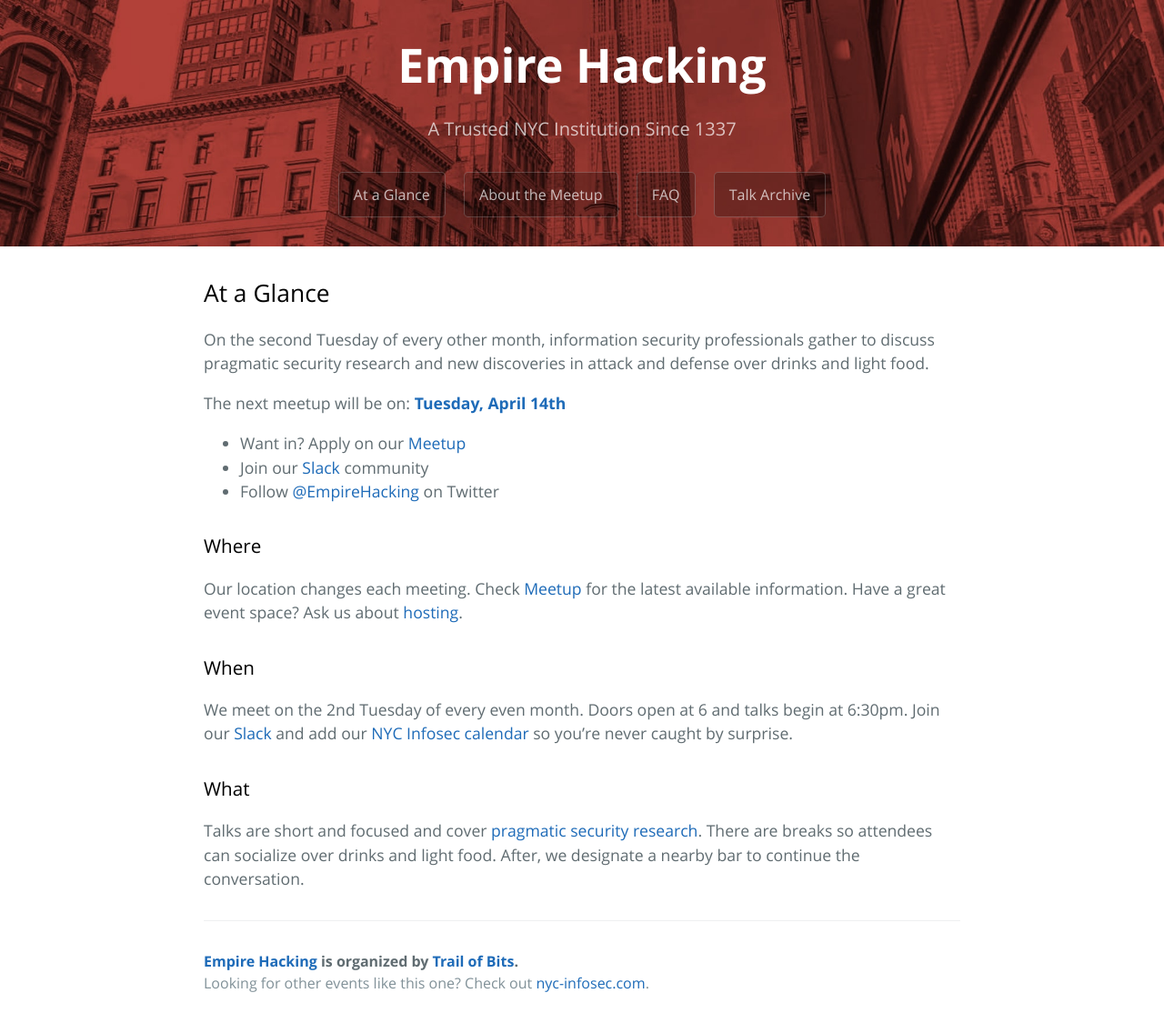
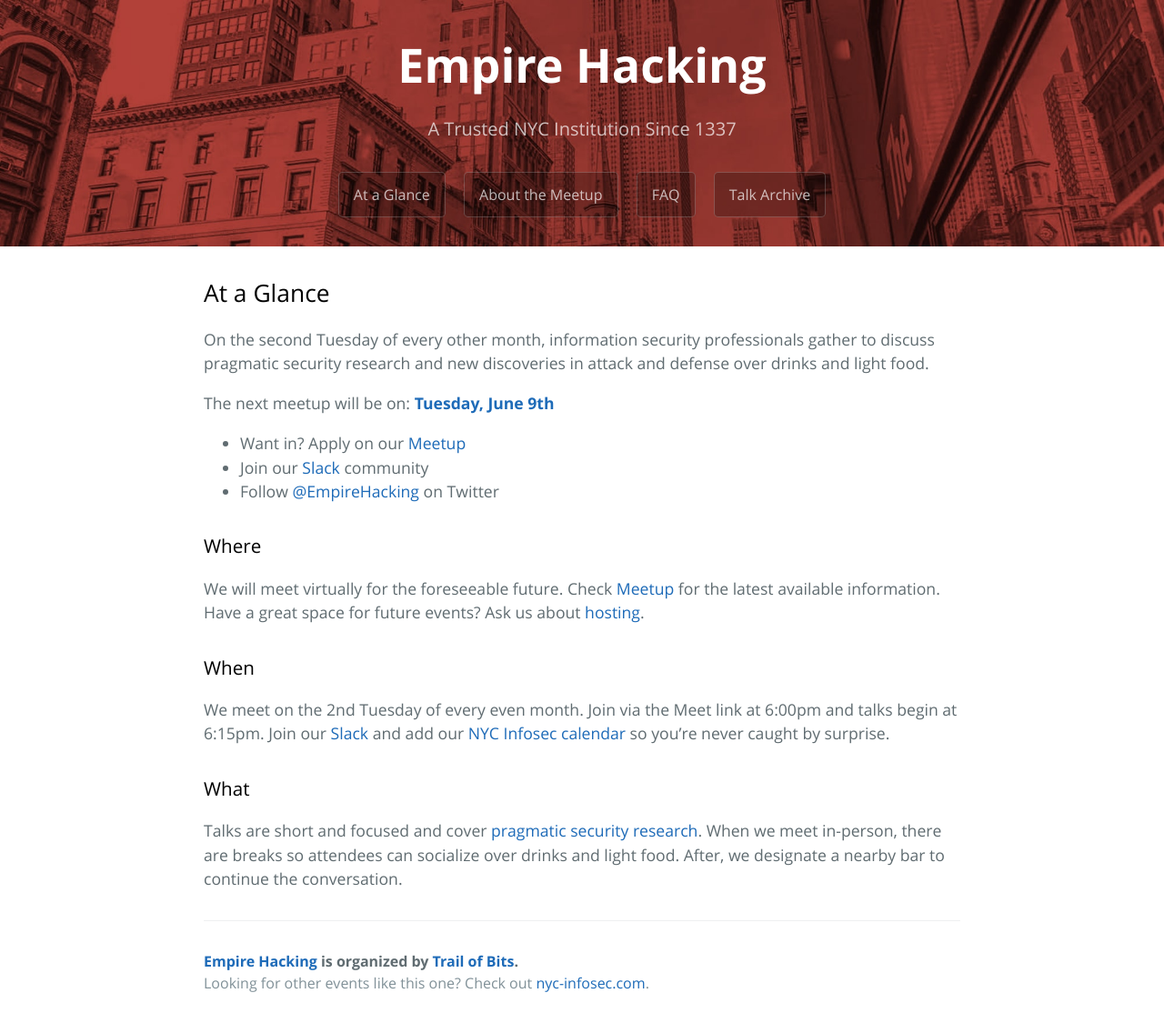
Before and after one commit to trailofbits/empirehacking.nyc, a Jekyll site: the page built from README.md, in a window 1280 px wide. Shown: the whole page at 91% size. Built offline with Jekyll 4.4.1, drawn with Linux system fonts in a browser that asks for light colours.

Commit message:
Anaviviant patch 1 (#9)
* Update README.md

* Update archive.md

* Update README.md

Co-authored-by: Dan Guido <dan@trailofbits.com>

```diff
--- a/README.md
+++ b/README.md
@@ -9,7 +9,7 @@ permalink: index.html
 
 On the second Tuesday of every other month, information security professionals gather to discuss pragmatic security research and new discoveries in attack and defense over drinks and light food.
 
-The next meetup will be on: **[Tuesday, April 14th](https://www.meetup.com/Empire-Hacking/events/268613547/)**
+The next meetup will be on: **[Tuesday, June 9th](https://www.meetup.com/Empire-Hacking/events/270068683/)**
 
 * Want in? Apply on our [Meetup](https://www.meetup.com/Empire-Hacking/)
 * Join our [Slack](https://empireslacking.herokuapp.com) community
@@ -17,12 +17,12 @@ The next meetup will be on: **[Tuesday, April 14th](https://www.meetup.com/Empir
 
 ### Where
 
-Our location changes each meeting. Check [Meetup](https://www.meetup.com/Empire-Hacking/) for the latest available information. Have a great event space? Ask us about [hosting](/about/#host-a-meetup).
+We will meet virtually for the foreseeable future. Check [Meetup](https://www.meetup.com/Empire-Hacking/) for the latest available information. Have a great space for future events? Ask us about [hosting](/about/#host-a-meetup).
 
 ### When
 
-We meet on the 2nd Tuesday of every even month. Doors open at 6 and talks begin at 6:30pm. Join our [Slack](https://empireslacking.herokuapp.com/) and add our [NYC Infosec calendar](https://calendar.google.com/calendar/embed?src=trailofbits.com_u4ugmlhgr0nf58s1ji8fteed2k%40group.calendar.google.com&ctz=America/New_York) so you're never caught by surprise.
+We meet on the 2nd Tuesday of every even month. Join via the Meet link at 6:00pm and talks begin at 6:15pm. Join our [Slack](https://empireslacking.herokuapp.com/) and add our [NYC Infosec calendar](https://calendar.google.com/calendar/embed?src=trailofbits.com_u4ugmlhgr0nf58s1ji8fteed2k%40group.calendar.google.com&ctz=America/New_York) so you're never caught by surprise.
 
 ### What
 
-Talks are short and focused and cover [pragmatic security research](/archive/). There are breaks so attendees can socialize over drinks and light food. After, we designate a nearby bar to continue the conversation.
+Talks are short and focused and cover [pragmatic security research](/archive/). When we meet in-person, there are breaks so attendees can socialize over drinks and light food. After, we designate a nearby bar to continue the conversation.
```
Also changed, not shown: archive.md (+9 -1 lines).
